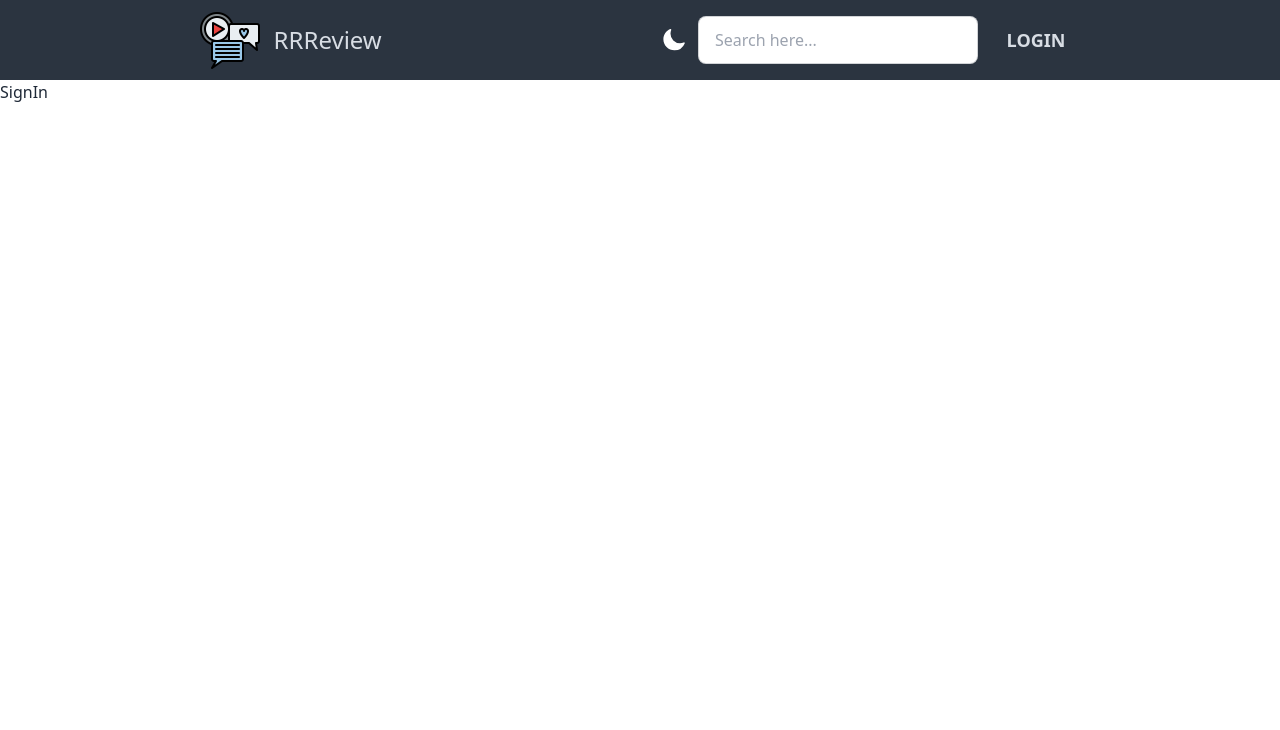
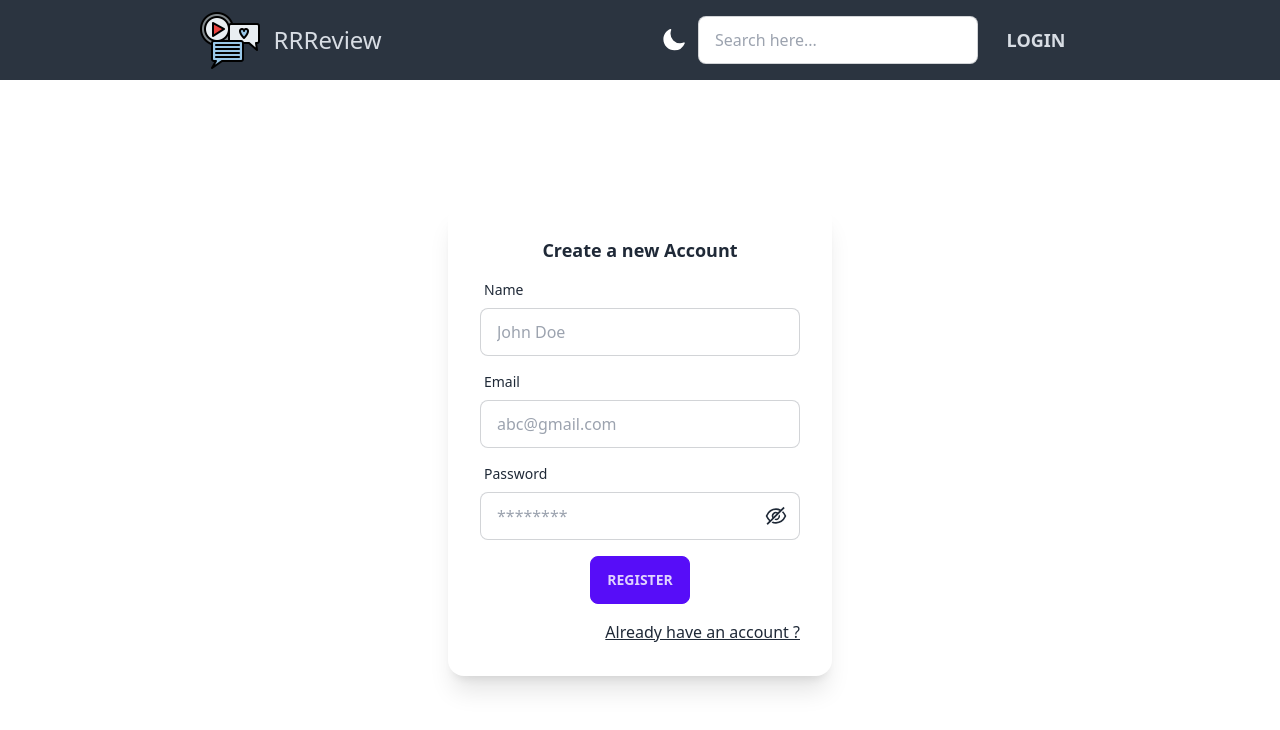
Before and after one commit to kartikpavan/Movie_RRReview, a React (Vite) app in the folder client/: page /auth/signUp in a window 1280 px wide. Shown: the top 730 px of the page. Built offline with nearby package versions, Linux system fonts and the light colour scheme.

Commit message:
(client): Routes created for Auth

```diff
--- a/client/src/App.jsx
+++ b/client/src/App.jsx
@@ -1,12 +1,23 @@
 import React from "react";
 import Navbar from "./components/Navbar";
-import SignIn from "./components/SignIn";
+import { Home, SignIn, SignUp, EmailVerification, ForgotPassword, ResetPassword } from "./Pages";
+
+import { Routes, Route } from "react-router-dom";
 
 const App = () => {
    return (
-      <main className="w-full">
+      // width is full and height is set to fit screen
+      <main className="w-full h-screen">
          <Navbar />
-         <SignIn />
+         <Routes>
+            <Route path="/" element={<Home />} />
+            {/* Auth Routes */}
+            <Route path="/auth/signIn" element={<SignIn />} />
+            <Route path="/auth/signUp" element={<SignUp />} />
+            <Route path="/auth/email-verification" element={<EmailVerification />} />
+            <Route path="/auth/forgot-password" element={<ForgotPassword />} />
+            <Route path="/auth/reset-password" element={<ResetPassword />} />
+         </Routes>
       </main>
    );
 };
--- /dev/null
+++ b/client/src/Pages/Home.jsx
@@ -0,0 +1,7 @@
+import React from "react";
+
+const Home = () => {
+   return <div>HOMEPAGE</div>;
+};
+
+export default Home;
--- /dev/null
+++ b/client/src/Pages/auth/EmailVerification.jsx
@@ -0,0 +1,7 @@
+import React from "react";
+
+const EmailVerification = () => {
+   return <div>EmailVerification</div>;
+};
+
+export default EmailVerification;
--- /dev/null
+++ b/client/src/Pages/auth/ForgotPassword.jsx
@@ -0,0 +1,7 @@
+import React from "react";
+
+const ForgotPassword = () => {
+   return <div>ForgotPassword</div>;
+};
+
+export default ForgotPassword;
--- /dev/null
+++ b/client/src/Pages/auth/ResetPassword.jsx
@@ -0,0 +1,7 @@
+import React from "react";
+
+const ResetPassword = () => {
+   return <div>ResetPassword</div>;
+};
+
+export default ResetPassword;
--- /dev/null
+++ b/client/src/Pages/auth/SignIn.jsx
@@ -0,0 +1,67 @@
+import React, { useState } from "react";
+import { Link } from "react-router-dom";
+import { AiOutlineEyeInvisible, AiOutlineEye } from "react-icons/ai";
+
+const SignIn = () => {
+   const [email, setEmail] = useState("");
+   const [password, setPassword] = useState("");
+   const [showPassword, setShowPassword] = useState(false);
+
+   const handleSignIn = (e) => {
+      e.preventDefault();
+      alert("form Submitted");
+   };
+
+   return (
+      <section className="w-full h-[calc(100%-5rem)] flex items-center justify-center">
+         <form onSubmit={handleSignIn} className="card w-96 bg-base-100 shadow-xl">
+            <div className="card-body">
+               <h2 className="text-center text-lg font-semibold">Sign In</h2>
+               {/* Email Input */}
+               <div className="form-control w-full max-w-xs">
+                  <label className="label">
+                     <span className="label-text">Email</span>
+                  </label>
+                  <input
+                     type="text"
+                     placeholder="abc@gmail.com"
+                     className="input input-bordered w-full max-w-xs"
+                  />
+               </div>
+
+               {/* Password input */}
+               <div className="form-control w-full max-w-xs relative">
+                  <label className="label">
+                     <span className="label-text">Password</span>
+                  </label>
+                  <input
+                     type="password"
+                     placeholder="********"
+                     className="input input-bordered w-full max-w-xs"
+                  />
+                  <AiOutlineEyeInvisible className="absolute bottom-3 right-3 h-6 w-6" />
+               </div>
+               {/* Sign In Button */}
+               <div className="card-actions justify-center my-2">
+                  <button type="submit" className="btn btn-primary">
+                     Sign in
+                  </button>
+               </div>
+               <div className="flex items-center justify-between w-full">
+                  {/* Forget Password */}
+                  <Link to="/auth/forgot-password" className="link link-hover">
+                     Forgot Password ?
+                  </Link>
+
+                  {/* Register new Account */}
+                  <Link to="/auth/signUp" className="link">
+                     Register
+                  </Link>
+               </div>
+            </div>
+         </form>
+      </section>
+   );
+};
+
+export default SignIn;
--- /dev/null
+++ b/client/src/Pages/auth/SignUp.jsx
@@ -0,0 +1,72 @@
+import React, { useState } from "react";
+import { AiOutlineEyeInvisible, AiOutlineEye } from "react-icons/ai";
+import { Link } from "react-router-dom";
+
+const SignUp = () => {
+   const [email, setEmail] = useState("");
+   const [password, setPassword] = useState("");
+   const [showPassword, setShowPassword] = useState(false);
+
+   const handleSignUp = (e) => {
+      e.preventDefault();
+      alert("form Submitted");
+   };
+
+   return (
+      <section className="w-full h-[calc(100%-5rem)] flex items-center justify-center">
+         <form onSubmit={handleSignUp} className="card w-96 bg-base-100 shadow-xl">
+            <div className="card-body">
+               <h2 className="text-center text-lg font-semibold">Create a new Account</h2>
+               {/* Name Input */}
+               <div className="form-control w-full max-w-xs">
+                  <label className="label">
+                     <span className="label-text">Name</span>
+                  </label>
+                  <input
+                     type="text"
+                     placeholder="John Doe"
+                     className="input input-bordered w-full max-w-xs"
+                  />
+               </div>
+               {/* Email Input */}
+               <div className="form-control w-full max-w-xs">
+                  <label className="label">
+                     <span className="label-text">Email</span>
+                  </label>
+                  <input
+                     type="text"
+                     placeholder="abc@gmail.com"
+                     className="input input-bordered w-full max-w-xs"
+                  />
+               </div>
+               {/* Password input */}
+               <div className="form-control w-full max-w-xs relative">
+                  <label className="label">
+                     <span className="label-text">Password</span>
+                  </label>
+                  <input
+                     type="password"
+                     placeholder="********"
+                     className="input input-bordered w-full max-w-xs"
+                  />
+                  <AiOutlineEyeInvisible className="absolute bottom-3 right-3 h-6 w-6" />
+               </div>
+               {/* Sign Up Button */}
+               <div className="card-actions justify-center my-2">
+                  <button type="submit" className="btn btn-primary">
+                     Register
+                  </button>
+               </div>
+               {/* Sign In  */}
+               <p className="text-right">
+                  <Link className="link" to="/auth/signIn">
+                     Already have an account ?
+                  </Link>
+               </p>
+            </div>
+         </form>
+      </section>
+   );
+};
+
+export default SignUp;
--- /dev/null
+++ b/client/src/Pages/index.js
@@ -0,0 +1,8 @@
+import EmailVerification from "./auth/EmailVerification";
+import ForgotPassword from "./auth/ForgotPassword";
+import ResetPassword from "./auth/ResetPassword";
+import SignIn from "./auth/SignIn";
+import SignUp from "./auth/SignUp";
+import Home from "./Home";
+
+export { EmailVerification, ForgotPassword, ResetPassword, SignIn, SignUp, Home };
--- a/client/src/components/Navbar.jsx
+++ b/client/src/components/Navbar.jsx
@@ -37,7 +37,9 @@ const Navbar = () => {
                      placeholder="Search here..."
                      className="input input-bordered w-full max-w-xs"
                   />
-                  <button className="btn btn-ghost md:text-lg">Login</button>
+                  <NavLink to="/auth/signIn" className="btn btn-ghost md:text-lg">
+                     Login
+                  </NavLink>
                </div>
             </div>
          </div>
--- a/client/src/components/SignIn.jsx
+++ /dev/null
@@ -1,7 +0,0 @@
-import React from "react";
-
-const SignIn = () => {
-   return <div>SignIn</div>;
-};
-
-export default SignIn;
```
